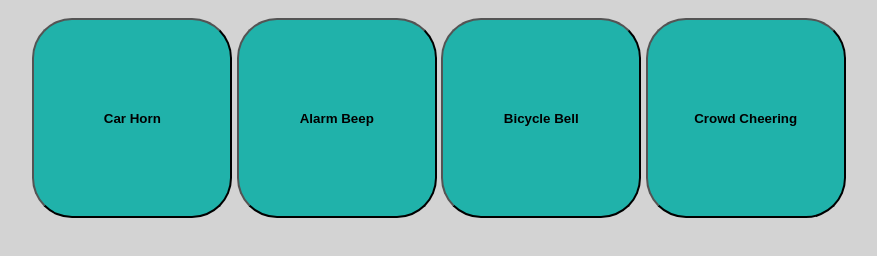
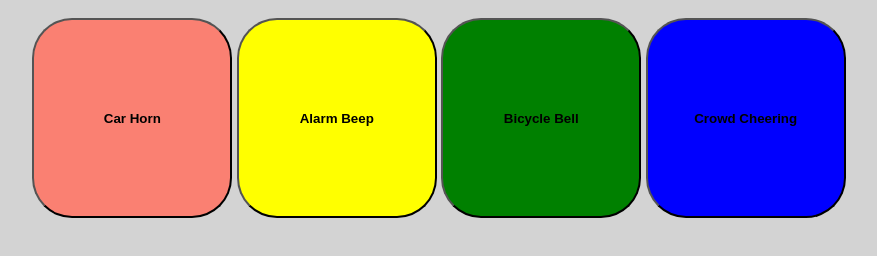
Before and after one commit to tandaniel426/mi349_soundboard, a plain HTML site: page index.html in a window 1280 px wide. Shown: the part 232-488 px from the top of the page, without its empty margins (201-1078 px from the left). Drawn offline with Linux system fonts and the light colour scheme.

Commit message:
Slight changes

```diff
--- a/style.css
+++ b/style.css
@@ -24,18 +24,34 @@ button {
     font-weight: bold;
 }
 
+#horn {
+    background-color: salmon;
+}
+
+#alarm {
+    background-color: yellow;
+}
+
+#bell {
+    background-color: green;
+}
+
+#cheering {
+    background-color: blue;
+}
+
 #horn:hover {
     background-color: lightsalmon;
 }
 
 #alarm:hover {
-    background-color: lightblue;
+    background-color: lightyellow;
 }
 
 #bell:hover {
-    background-color: lightyellow;
+    background-color: lightgreen;
 }
 
 #cheering:hover {
-    background-color: lightgreen;
+    background-color: lightblue;
 }
```
